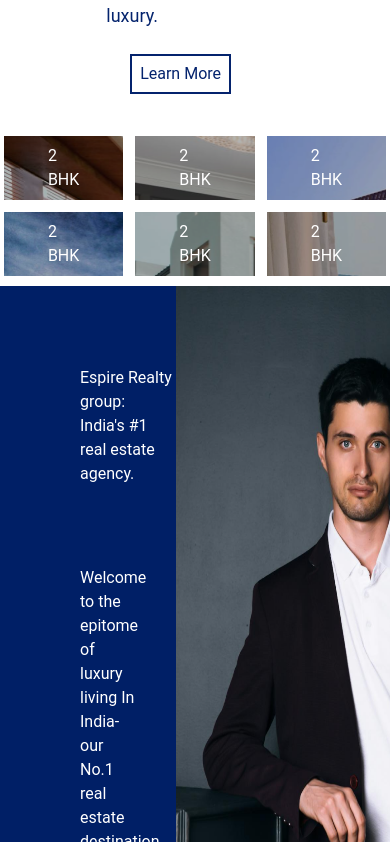
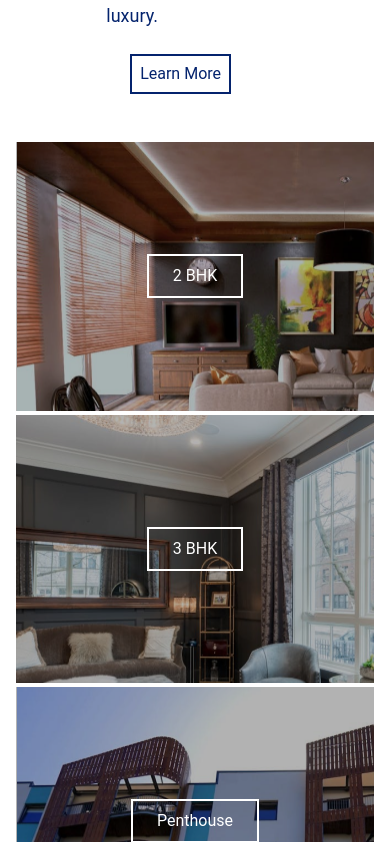
Before and after one commit to OmLanke/astravant69, a React (Vite) app: page / in a window 390 px wide. Shown: the part 1382-2224 px from the top of the page. Built offline with nearby package versions, Linux system fonts and the light colour scheme.

Commit message:
responsive apartment listing

```diff
--- a/src/Components/ApartmentListing.jsx
+++ b/src/Components/ApartmentListing.jsx
@@ -1,46 +1,26 @@
 import React from 'react'
 
-const ApartmentListing = () => {
+const Card = ({ img, title }) => {
     return (
-        <div>
-            <div className=" items-center justify-center flex flex-col">
-                <div className="flex flex-row p-2 gap-2">
-                    <div className="flex items-center lg:p-[155px]" style={{ backgroundImage: "url('/ast8.png')" }}>
-                        <div className="p-2 border border-2 hover:bg-white hover:text-black transition duration-500 hover:font-medium hover:cursor-pointer border-white text-white bg-transparent">
-                            <p className='pl-9 pr-9'>2 BHK</p>
-                        </div>
-                    </div>
-                    <div className="flex items-center lg:p-[155px]" style={{ backgroundImage: "url('/ast9.png')" }}>
-                        <div className="p-2 border border-2 hover:bg-white hover:text-black transition duration-500 hover:font-medium hover:cursor-pointer border-white text-white bg-transparent">
-                            <p className='pl-9 pr-9'>2 BHK</p>
-                        </div>
-                    </div>
-                    <div className="flex items-center lg:p-[155px]" style={{ backgroundImage: "url('/ast10.png')" }}>
-                        <div className="p-2 border border-2 hover:bg-white hover:text-black transition duration-500 hover:font-medium hover:cursor-pointer border-white text-white bg-transparent">
-                            <p className='pl-9 pr-9'>2 BHK</p>
-                        </div>
-                    </div>
-                </div>
-                <div className="flex flex-row pl-2 pr-2 pb-2 gap-2">
-                    <div className="flex items-center lg:p-[155px]" style={{ backgroundImage: "url('/ast11.png')" }}>
-                        <div className="p-2 border border-2 hover:bg-white hover:text-black transition duration-500 hover:font-medium hover:cursor-pointer border-white text-white bg-transparent">
-                            <p className='pl-9 pr-9'>2 BHK</p>
-                        </div>
-                    </div>
-                    <div className="flex items-center lg:p-[155px]" style={{ backgroundImage: "url('/ast12.png')" }}>
-                        <div className="p-2 border border-2 hover:bg-white hover:text-black transition duration-500 hover:font-medium hover:cursor-pointer border-white text-white bg-transparent">
-                            <p className='pl-9 pr-9'>2 BHK</p>
-                        </div>
-                    </div>
-                    <div className="flex items-center lg:p-[155px]" style={{ backgroundImage: "url('/ast13.png')" }}>
-                        <div className="p-2 border border-2 hover:bg-white hover:text-black transition duration-500 hover:font-medium hover:cursor-pointer border-white text-white bg-transparent">
-                            <p className='pl-9 pr-9'>2 BHK</p>
-                        </div>
-                    </div>
-                </div>
+        <div className="flex items-center justify-center w-full aspect-[4/3]" style={{ backgroundImage: `url(${img})` }}>
+            <div className="p-2 border-2 hover:bg-white hover:text-black transition duration-500 hover:font-medium hover:cursor-pointer border-white text-white bg-transparent">
+                <p className='px-4 md:px-9'>{title}</p>
             </div>
         </div>
     )
 }
 
+const ApartmentListing = () => {
+    return (
+        <div className='w-screen grid grid-cols-1 md:grid-cols-2 lg:grid-cols-3 p-4 gap-1'>
+            <Card img="/ast8.png" title="2 BHK"/>
+            <Card img="/ast9.png" title="3 BHK"/>
+            <Card img="/ast10.png" title="Penthouse"/>
+            <Card img="/ast11.png" title="Andheri, Mum"/>
+            <Card img="/ast12.png" title="Juhu, Mum"/>
+            <Card img="/ast13.png" title="SoBo, Mum"/>
+        </div>
+    )
+}
+
 export default ApartmentListing
```
